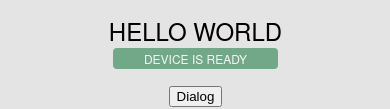
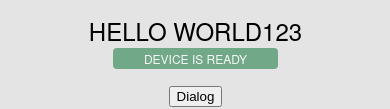
Before and after one commit to sutinee742/helloworld, a plain HTML site: page www/index.html in a window 390 px wide. Shown: the part 474-583 px from the top of the page. Drawn offline with Linux system fonts and the light colour scheme; some packages are replaced by stand-ins of ours.

Commit message:
code ver 3 for test
ver 3

```diff
--- a/config.xml
+++ b/config.xml
@@ -1,5 +1,5 @@
 <?xml version='1.0' encoding='utf-8'?>
-<widget id="com.phonegap.helloworld" version="1.0.0" android-versionCode="100003" xmlns="http://www.w3.org/ns/widgets" xmlns:gap="http://phonegap.com/ns/1.0">
+<widget id="com.phonegap.helloworld" version="1.0.0" android-versionCode="100004" xmlns="http://www.w3.org/ns/widgets" xmlns:gap="http://phonegap.com/ns/1.0">
     <name>HelloWorld</name>
     <description>
         Hello World sample application that responds to the deviceready event.
--- a/www/index.html
+++ b/www/index.html
@@ -44,7 +44,7 @@
 
 <body>
     <div class="app">
-        <h1>Hello World</h1>
+        <h1>Hello World123</h1>
         <div id="deviceready" class="blink">
             <p class="event listening">Connecting to Device</p>
             <p class="event received">Device is Ready</p>
```
